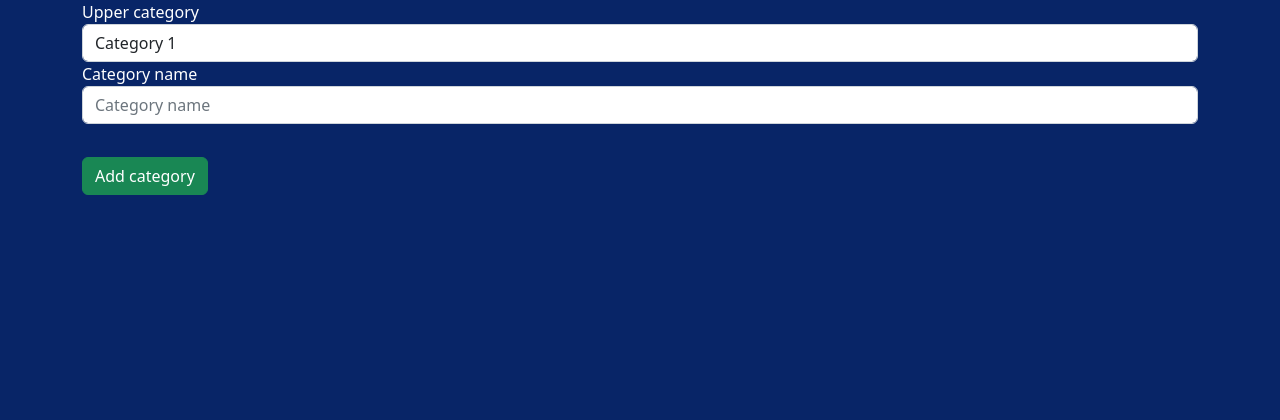
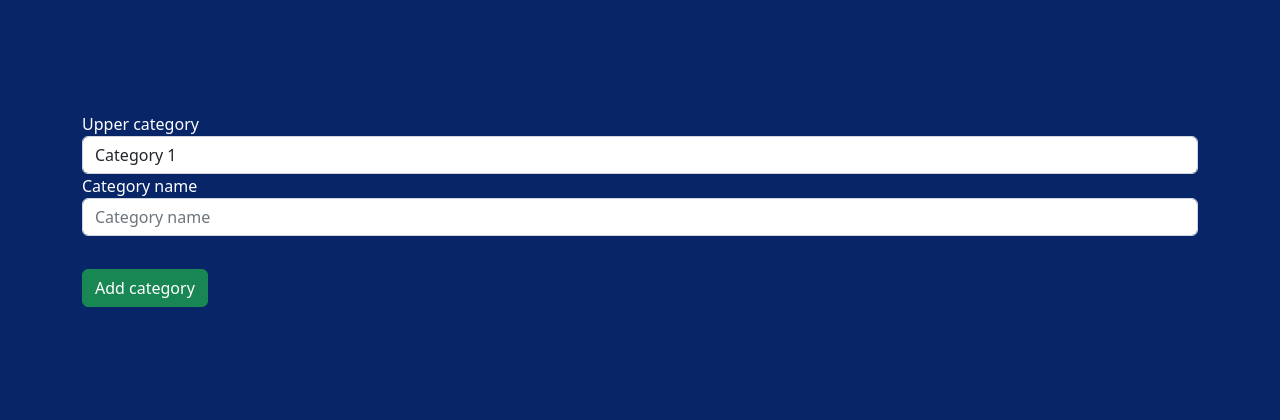
Before and after one commit to MariuszPaluch2001/my-quiz-app, a Django app: template app/templates/add_category.html in a window 1280 px wide. Shown: the part 56-476 px from the top of the page. Run offline with Django 3.2, Linux system fonts and the light colour scheme; the template is opened without the code that fills it, so the values that code supplies are empty.

Commit message:
Add pading in add category form.

```diff
--- a/app/templates/add_category.html
+++ b/app/templates/add_category.html
@@ -2,7 +2,7 @@
 
   {% block content %}
 
-  <div class="form-group">
+  <div class="form-group" style=" padding-top: 10%">
     <label for="exampleFormControlSelect1">Upper category</label>
     <select class="form-control" id="exampleFormControlSelect1">
       <option>Category 1</option>
```
